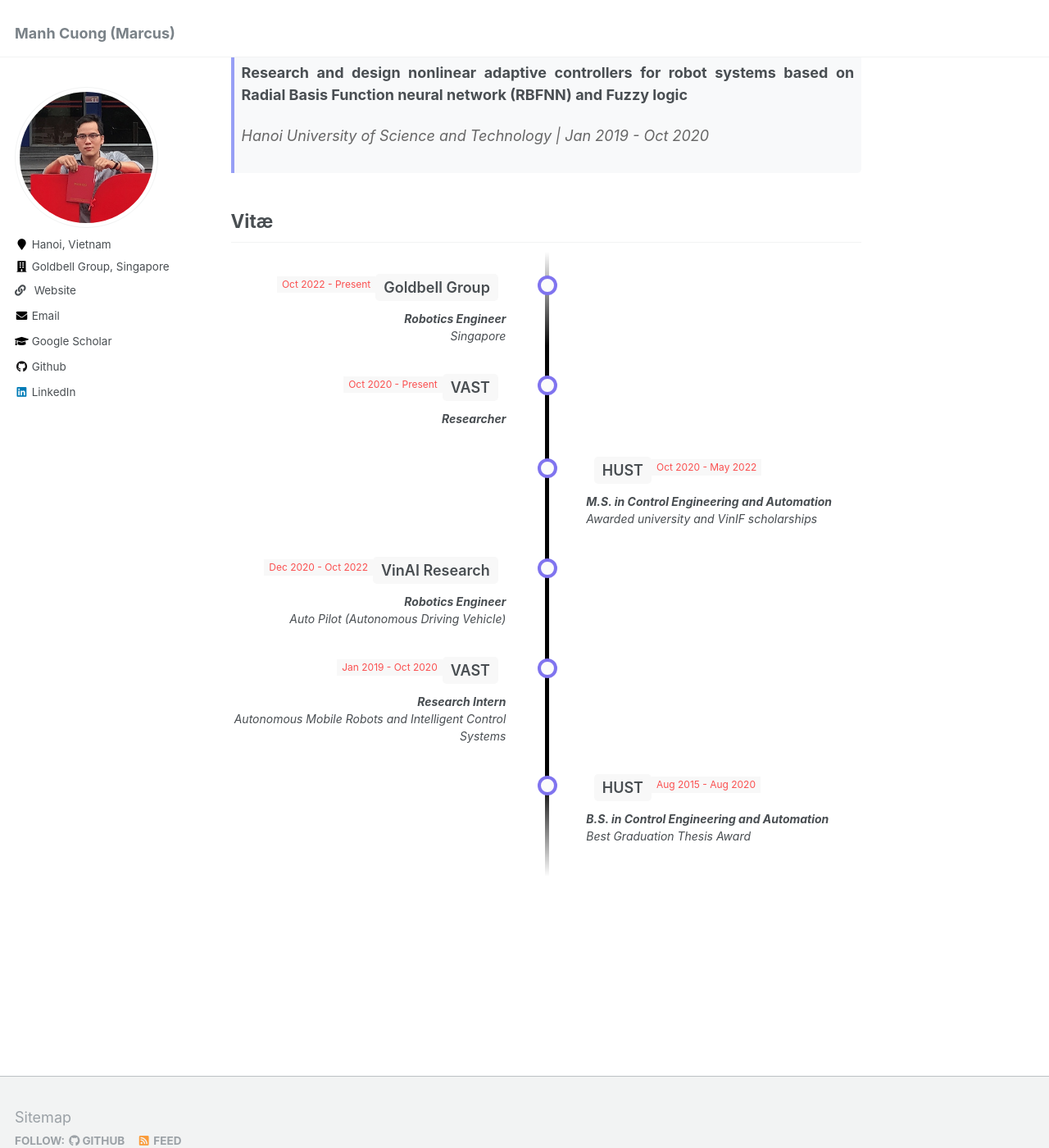
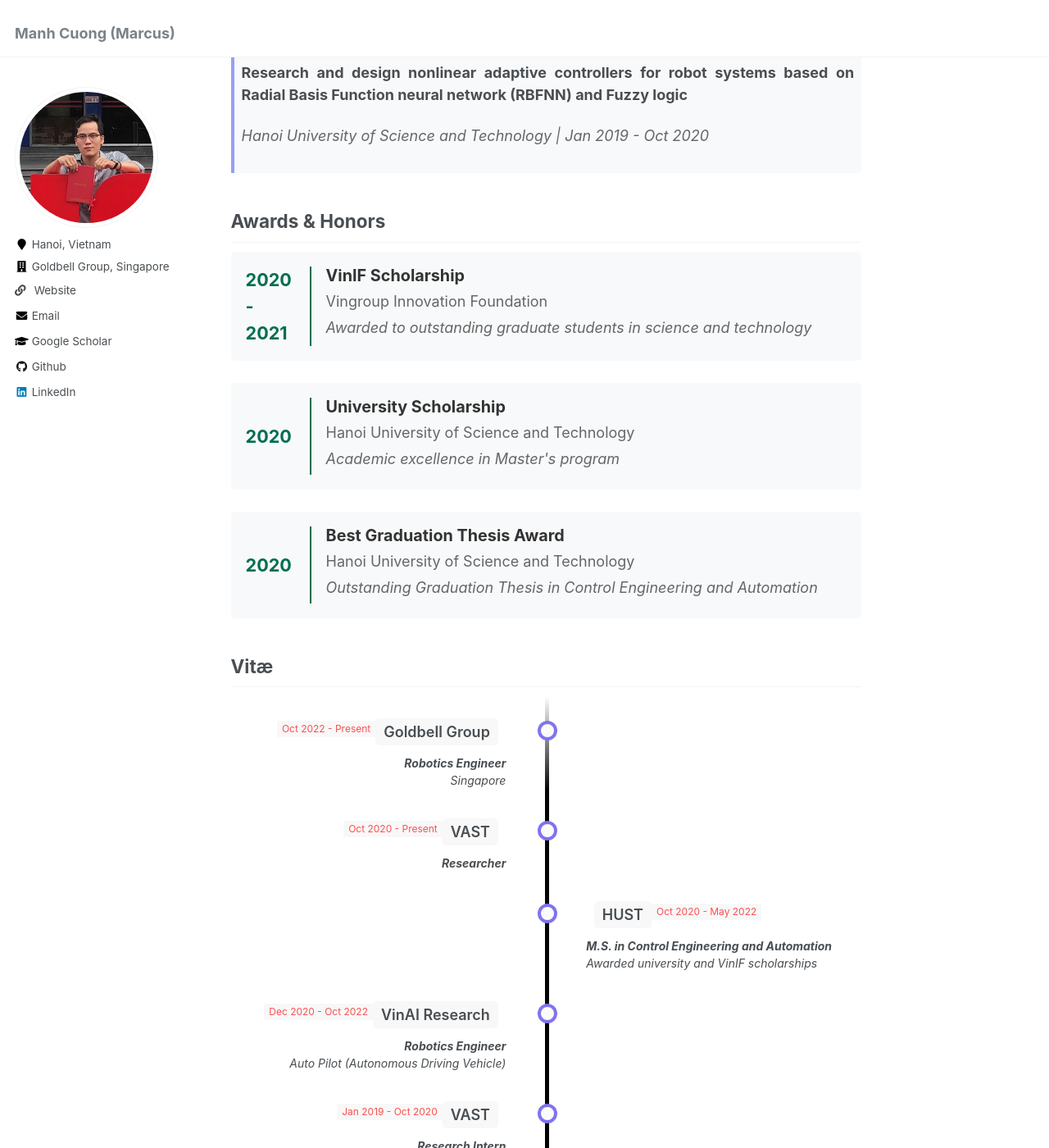
Before and after one commit to Marcus-techtile/cuongng313.github.io, a Jekyll site: the page built from _pages/about.md, in a window 1280 px wide and 1400 px high, scrolled down 2319 px. Shown: the whole window at 82% size. Built offline with Jekyll 4.4.1, drawn with Linux system fonts in a browser that asks for light colours.

Commit message:
Add award section

```diff
--- a/_pages/about.md
+++ b/_pages/about.md
@@ -100,6 +100,40 @@ Reviewer of Transactions of the Institute of Measurement and Control.
     <p class="research-meta">Hanoi University of Science and Technology | Jan 2019 - Oct 2020</p>
   </div>
 </div>
+
+## Awards & Honors
+
+<div class="awards-container">
+  <div class="award-item">
+    <div class="award-year">2020 - 2021</div>
+    <div class="award-content">
+      <h4>VinIF Scholarship</h4>
+      <p>Vingroup Innovation Foundation</p>
+      <p class="award-desc">Awarded to outstanding graduate students in science and technology</p>
+    </div>
+  </div>
+
+  <div class="award-item">
+    <div class="award-year">2020</div>
+    <div class="award-content">
+      <h4>University Scholarship</h4>
+      <p>Hanoi University of Science and Technology</p>
+      <p class="award-desc">Academic excellence in Master's program</p>
+    </div>
+  </div>
+
+  <div class="award-item">
+    <div class="award-year">2020</div>
+    <div class="award-content">
+      <h4>Best Graduation Thesis Award</h4>
+      <p>Hanoi University of Science and Technology</p>
+      <p class="award-desc">Outstanding Graduation Thesis in Control Engineering and Automation</p>
+    </div>
+  </div>
+
+
+</div>
+
 
 ## Vitæ
 <div class="cv" id="resume">
@@ -364,3 +398,72 @@ Reviewer of Transactions of the Institute of Measurement and Control.
   line-height: 1.4;
 }
 </style>
+
+<style>
+.awards-container {
+  max-width: 800px;
+  margin: 0 auto;
+}
+
+.award-item {
+  display: flex;
+  margin-bottom: 1.5em;
+  padding: 1em;
+  background: #f8f9fa;
+  border-radius: 5px;
+  transition: transform 0.2s ease;
+}
+
+.award-item:hover {
+  transform: translateX(5px);
+}
+
+.award-year {
+  flex: 0 0 80px;
+  font-size: 1.2em;
+  font-weight: bold;
+  color: #006E51;
+  padding-right: 1em;
+  border-right: 2px solid #006E51;
+  display: flex;
+  align-items: center;
+}
+
+.award-content {
+  flex: 1;
+  padding-left: 1em;
+}
+
+.award-content h4 {
+  margin: 0;
+  color: #333;
+  font-size: 1.1em;
+}
+
+.award-content p {
+  margin: 0.3em 0;
+  color: #666;
+}
+
+.award-desc {
+  font-style: italic;
+  font-size: 0.9em;
+}
+
+@media (max-width: 600px) {
+  .award-item {
+    flex-direction: column;
+  }
+
+  .award-year {
+    border-right: none;
+    border-bottom: 2px solid #006E51;
+    padding: 0 0 0.5em 0;
+    margin-bottom: 0.5em;
+  }
+
+  .award-content {
+    padding-left: 0;
+  }
+}
+</style>
```
